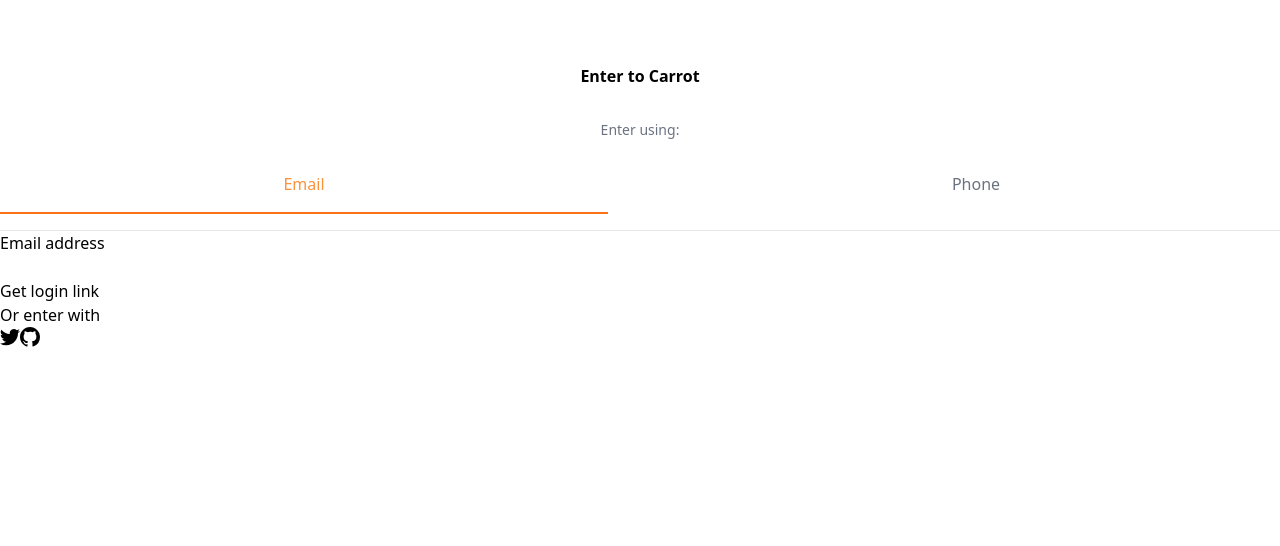
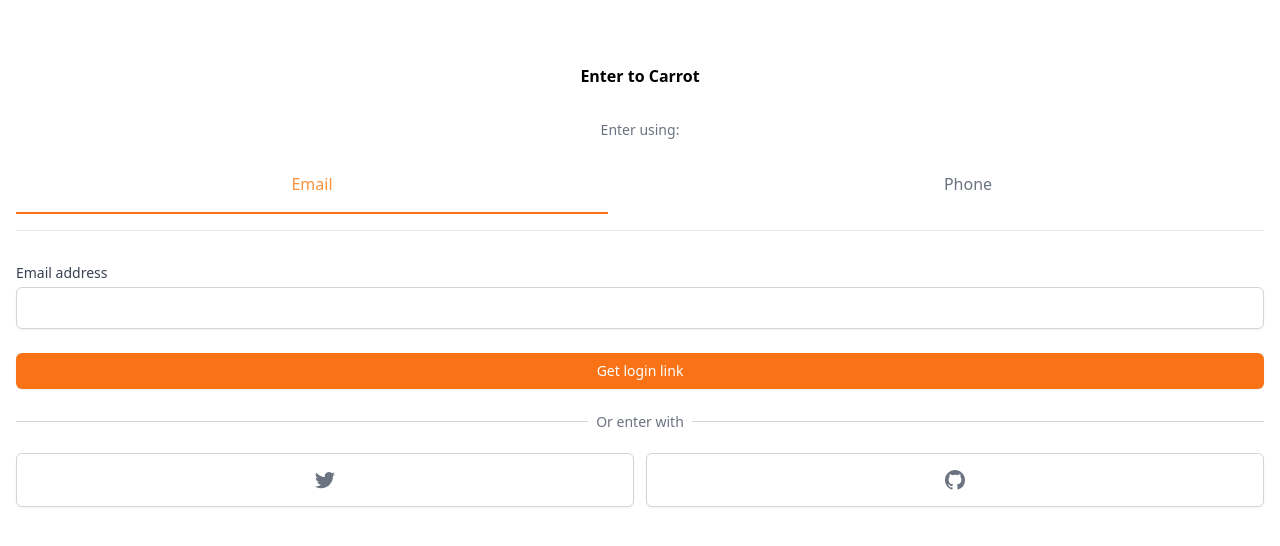
Before and after one commit to chanwoo00106/carrot-market, a Next.js app: page /enter in a window 1280 px wide. Shown: the top 546 px of the page. Built offline with nearby package versions, Linux system fonts and the light colour scheme.

Commit message:
finish enter page

```diff
--- a/package.json
+++ b/package.json
@@ -9,6 +9,7 @@
     "lint": "next lint"
   },
   "dependencies": {
+    "@tailwindcss/forms": "^0.5.2",
     "next": "12.2.0",
     "react": "18.2.0",
     "react-dom": "18.2.0"
--- a/pages/enter.tsx
+++ b/pages/enter.tsx
@@ -9,7 +9,7 @@
   const onEmailClick = () => setMethod("email");
   const onPhoneClick = () => setMethod("phone");
   return (
-    <div className="mt-16">
+    <div className="mt-16 px-4">
       <h3 className="text-3x font-bold text-center">Enter to Carrot</h3>
       <div className="mt-8">
         <div className="flex flex-col items-center">
@@ -39,34 +39,48 @@
             </button>
           </div>
         </div>
-        <form>
-          <label>
+        <form className="flex flex-col mt-8">
+          <label className="text-sm font-medium text-gray-700">
             {method === "email" ? "Email address" : null}
             {method === "phone" ? "Phone number" : null}
           </label>
-          <div>
-            {method === "email" ? <input type="email" required /> : null}
+          <div className="mt-1">
+            {method === "email" ? (
+              <input
+                type="email"
+                className="appearance-none w-full px-3 py-2 border border-gray-300 rounded-md shadow-sm placeholder-gray-400 focus:outline-none focus:ring-orange-500 focus:border-orange-500"
+                required
+              />
+            ) : null}
             {method === "phone" ? (
-              <div>
-                <span>+82</span>
-                <input type="number" required />
+              <div className="flex rounded-md shadow-sm ">
+                <span className="flex items-center justify-center px-3 rounded-l-md border border-r-0 border-gray-300 bg-gray-50 text-gray-500 select-none text-sm">
+                  +82
+                </span>
+                <input
+                  type="number"
+                  className="appearance-none w-full px-3 py-2 border border-gray-300 rounded-md rounded-l-none shadow-sm placeholder-gray-400 focus:outline-none focus:ring-orange-500 focus:border-orange-500"
+                  required
+                />
               </div>
             ) : null}
           </div>
-          <button>
+          <button className="mt-6 bg-orange-500 hover:bg-orange-600 text-white py-2 px-4 border-transparent rounded-md shadow-sm text-sm font-medium focus:ring-2 focus:ring-offset-2 focus:ring-orange-500 focus:outline-none">
             {method === "email" ? "Get login link" : null}
             {method === "phone" ? "Get one-time password" : null}
           </button>
         </form>
-        <div>
-          <div>
-            <div />
-            <div>
-              <span>Or enter with</span>
+        <div className="mt-8">
+          <div className="relative">
+            <div className="absolute w-full border-t border-gray-300" />
+            <div className="relative -top-3 text-center">
+              <span className="bg-white px-2 text-sm text-gray-500">
+                Or enter with
+              </span>
             </div>
           </div>
-          <div>
-            <button>
+          <div className="grid grid-cols-2 mt-2 gap-3">
+            <button className="flex justify-center items-center px-2 py-4 border border-gray-300 rounded-md shadow-sm bg-white text-sm font-medium text-gray-500 hover:bg-gray-50">
               <svg
                 className="w-5 h-5"
                 aria-hidden="true"
@@ -76,7 +90,7 @@
                 <path d="M6.29 18.251c7.547 0 11.675-6.253 11.675-11.675 0-.178 0-.355-.012-.53A8.348 8.348 0 0020 3.92a8.19 8.19 0 01-2.357.646 4.118 4.118 0 001.804-2.27 8.224 8.224 0 01-2.605.996 4.107 4.107 0 00-6.993 3.743 11.65 11.65 0 01-8.457-4.287 4.106 4.106 0 001.27 5.477A4.073 4.073 0 01.8 7.713v.052a4.105 4.105 0 003.292 4.022 4.095 4.095 0 01-1.853.07 4.108 4.108 0 003.834 2.85A8.233 8.233 0 010 16.407a11.616 11.616 0 006.29 1.84" />
               </svg>
             </button>
-            <button>
+            <button className="flex justify-center items-center px-2 py-4 border border-gray-300 rounded-md shadow-sm bg-white text-sm font-medium text-gray-500 hover:bg-gray-50">
               <svg
                 className="w-5 h-5"
                 aria-hidden="true"
--- a/tailwind.config.js
+++ b/tailwind.config.js
@@ -8,5 +8,5 @@
     extend: {},
   },
   darkMode: "media", // media || class
-  plugins: [],
+  plugins: [require("@tailwindcss/forms")],
 };
```
Also changed, not shown: 1 other file (tests, documents, lock files or other folders).
